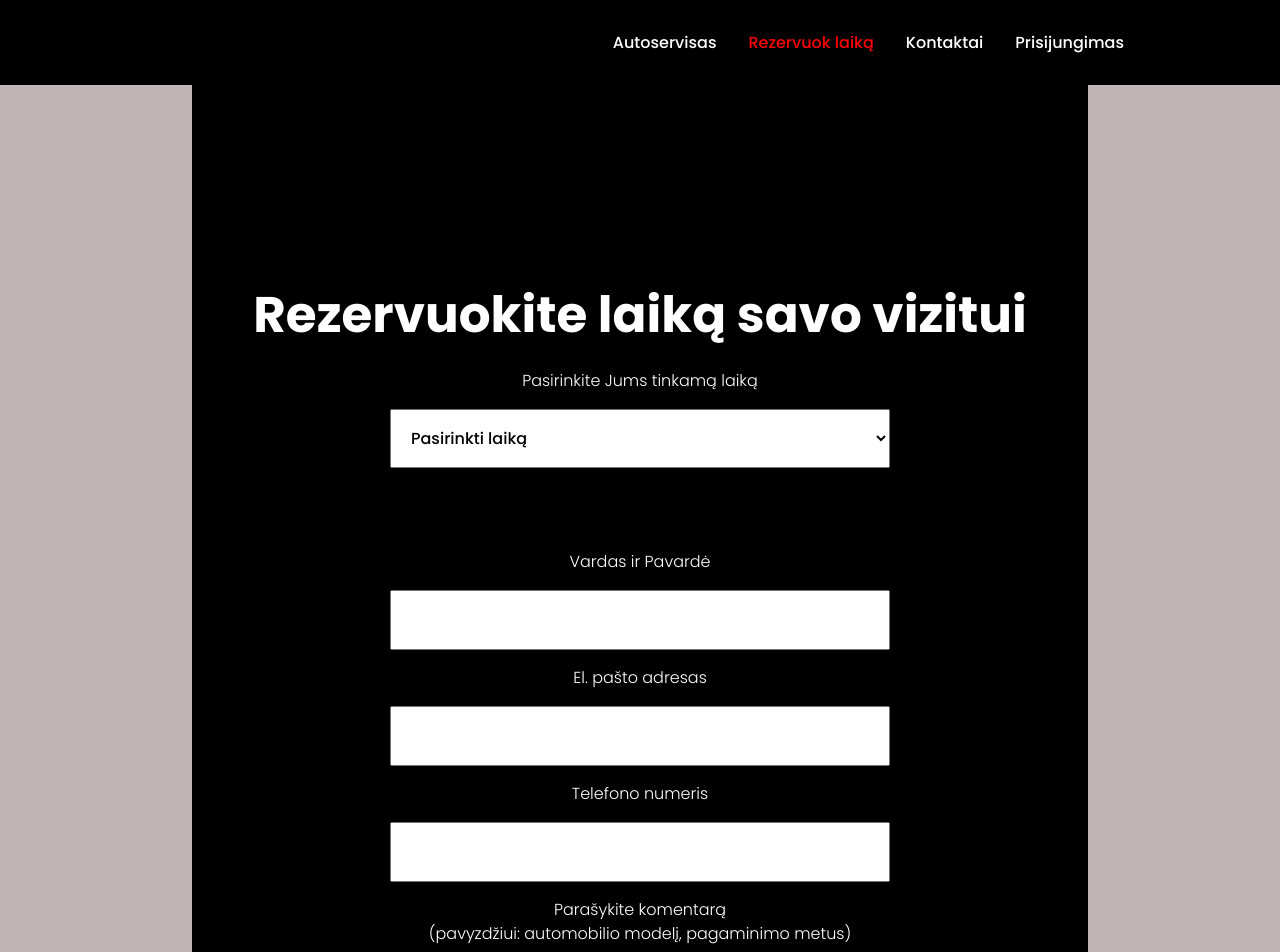
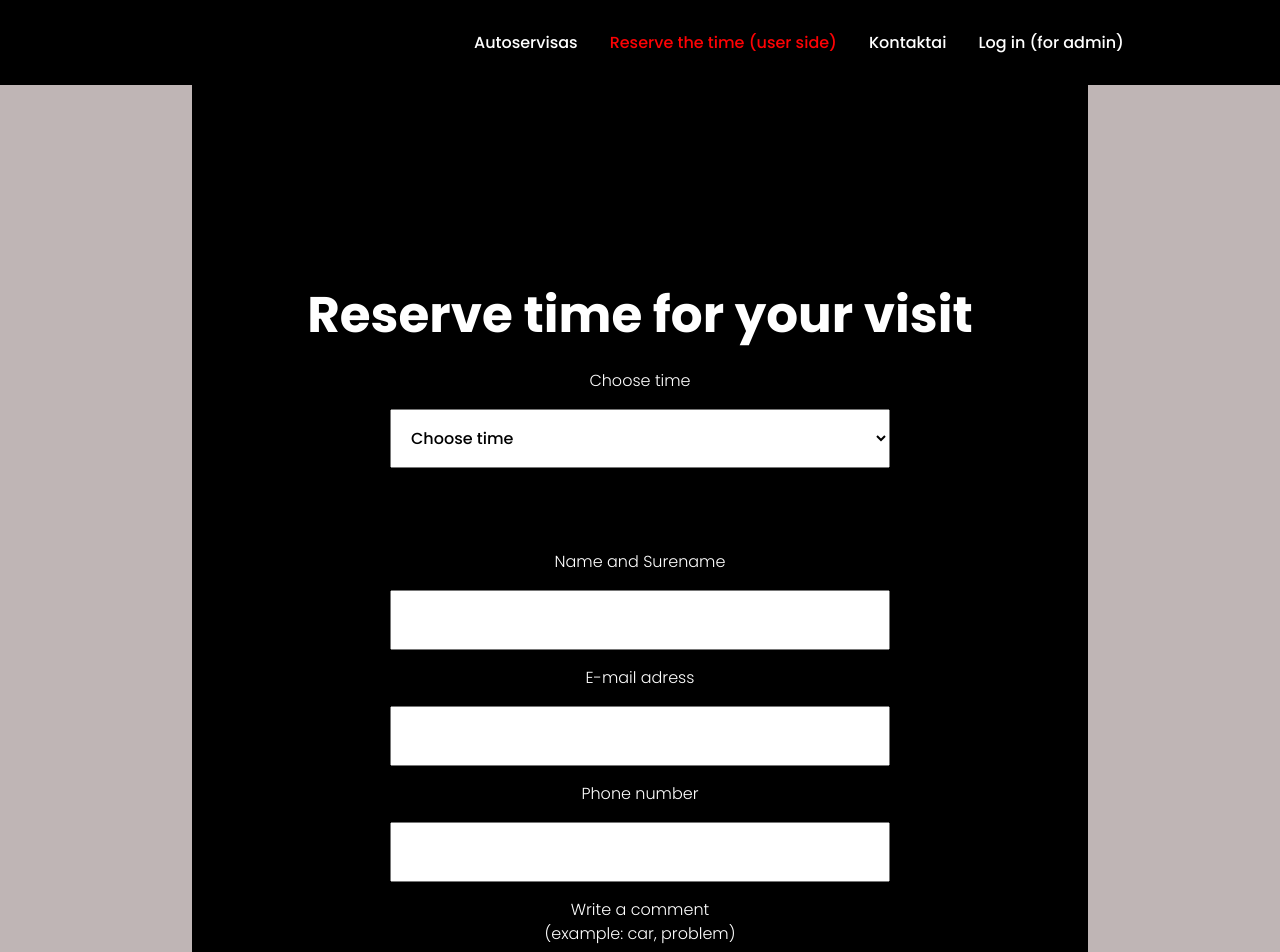
Before and after one commit to Sandruttee/autoservisas222e, a React (Create React App) app: page /BookingApp in a window 1280 px wide. Shown: the top 952 px of the page. Built offline with nearby package versions, Linux system fonts and the light colour scheme.

Commit message:
translation to english due to development process needs

```diff
--- a/src/components/Navbar/index.js
+++ b/src/components/Navbar/index.js
@@ -11,14 +11,14 @@ const Navbar = () => {
           </NavLink>
 
           <NavLink to="/BookingApp" activeStyle>
-            Rezervuok laiką
+            Reserve the time (user side)
           </NavLink>
 
           <NavLink to="/Contact" activeStyle>
             Kontaktai
           </NavLink>
           <NavLink to="/Booking" activeStyle>
-            Prisijungimas
+            Log in (for admin)
           </NavLink>
         </NavMenu>
       </Nav>
--- a/src/pages/AvailableTimeForm.js
+++ b/src/pages/AvailableTimeForm.js
@@ -28,16 +28,16 @@ const AvailableTimeForm = () => {
   return (
     <div>
       <div className="formContainer">
-        <h1 className="special-margin">
-          Pasirinkite laiką, kuriuo esate laisvas.
-        </h1>
+        <h1 className="special-margin">Choose available time</h1>
+        {/*this can look also differently, i do want it to have kind of a
+        calendar on which the admin is able to add times. Let's say sunday:
+  10:30-11:30, monday 09:30-10:00 and etc.*/}
         <Clock onTimeSelect={handleTimeSelect} onAddTime={handleAddTime} />
-
         <div>
-          <h3 className="special-margin">Jūs pridėjote šiuos laikus:</h3>
+          {/*Here i want admin to be able to view and to remove the times that he has added incorectly*/}
+          <h3 className="special-margin">You've added these times:</h3>
           <div className="small-font">
-            (norėdami pašalinti klaidingai pridėtą laiką tiesiog paspauskite ant
-            jo)
+            (to remove wrong time just click on it)
           </div>
           <ul>
             {times.map((time, index) =>
@@ -79,7 +79,7 @@ const Clock = ({ onTimeSelect, onAddTime }) => {
   return (
     <div className="clock">
       <label htmlFor="hour" className="label-text">
-        Valanda:{" "}
+        Hour:{" "}
       </label>
       <br />
       <select
@@ -88,7 +88,7 @@ const Clock = ({ onTimeSelect, onAddTime }) => {
         value={selectedHour}
         onChange={(e) => setSelectedHour(e.target.value)}
       >
-        <option value="">Pasirinkite valandą</option>
+        <option value="">Choose hour</option>
         {Array.from({ length: 24 }, (_, i) => (
           <option value={i < 10 ? `0${i}` : i} key={i}>
             {i < 10 ? `0${i}` : i}
@@ -98,7 +98,7 @@ const Clock = ({ onTimeSelect, onAddTime }) => {
       <br />
 
       <label htmlFor="minute" className="label-text">
-        Minutė:{" "}
+        Minute:{" "}
       </label>
       <br />
       <select
@@ -107,7 +107,7 @@ const Clock = ({ onTimeSelect, onAddTime }) => {
         value={selectedMinute}
         onChange={(e) => setSelectedMinute(e.target.value)}
       >
-        <option value="">Pasirinkite minutę</option>
+        <option value="">Choose minutes</option>
         {Array.from({ length: 60 }, (_, i) => (
           <option value={i < 10 ? `0${i}` : i} key={i}>
             {i < 10 ? `0${i}` : i}
@@ -119,7 +119,7 @@ const Clock = ({ onTimeSelect, onAddTime }) => {
         className="clockButton pasirinktiButton"
         onClick={handleButtonClick}
       >
-        Pasirinkti laiką
+        Add time
       </button>
     </div>
   );
--- a/src/pages/Booking.js
+++ b/src/pages/Booking.js
@@ -27,8 +27,8 @@ export default function Booking() {
     <div className="page-container">
       <main className="login">
         <form className="login__form" onSubmit={handleSubmit}>
-          <h1 className="login__title">Prisijunkite prie savo paskyros</h1>
-          <label htmlFor="username">Vartotojo vardas</label>
+          <h1 className="login__title">Log in</h1>
+          <label htmlFor="username">Put: Egidijus</label>
           <input
             id="username"
             name="username"
@@ -36,7 +36,7 @@ export default function Booking() {
             onChange={updateUsername}
             className="username loginInput"
           />
-          <label htmlFor="password">Slaptažodis</label>
+          <label htmlFor="password">Put: y</label>
           <input
             id="password"
             type="password"
--- a/src/pages/BookingApp.js
+++ b/src/pages/BookingApp.js
@@ -24,17 +24,15 @@ class BookingApp extends React.Component {
     return (
       <div className="page-container">
         <div className="formContainer">
-          <h1>Rezervuokite laiką savo vizitui</h1>
+          <h1>Reserve time for your visit</h1>
           <form>
-            <label className="bookingLabel">
-              Pasirinkite Jums tinkamą laiką
-            </label>{" "}
-            <br />
+            <label className="bookingLabel">Choose time</label> <br />
             <select
               className="bookingInput"
               onChange={this.handleTimeSelection}
             >
-              <option value="">Pasirinkti laiką</option>
+              <option value="">Choose time</option>{" "}
+              {/*Here i want user to be able to choose time for his/her appointment that was preeviously added buy the admin */}
               {this.props.availableTimes &&
                 this.props.availableTimes.map((time, index) => {
                   console.log(time);
@@ -51,32 +49,32 @@ class BookingApp extends React.Component {
               ))}
             </ul>{" "}
             <label className="bookingLabel" for="name">
-              Vardas ir Pavardė
+              Name and Surename
             </label>{" "}
             <br />
             <input className="bookingInput" type="text"></input>
             <br />
             <label className="bookingLabel" for="name">
-              El. pašto adresas
+              E-mail adress
             </label>{" "}
             <br />
             <input className="bookingInput" type="email"></input>
             <br />
             <label className="bookingLabel" for="name">
-              Telefono numeris
+              Phone number
             </label>{" "}
             <br />
             <input className="bookingInput" type="text"></input>
             <br />
             <label className="bookingLabel" for="name">
-              Parašykite komentarą <br /> (pavyzdžiui: automobilio modelį,
-              pagaminimo metus)
+              Write a comment <br /> (example: car, problem)
             </label>{" "}
             <br />
             <input className="bookingInputSpecial" type="text"></input>
             <br />
             <button className="loginButton" onClick={this.bookTime}>
-              Rezervuoti laiką
+              Reserve time{" "}
+              {/*Here the user should be able to click and reserve the time for the appointment, before puttiong all the information about them. The admin should be notified by email/sms about the reservation*/}
             </button>
           </form>
         </div>
```
